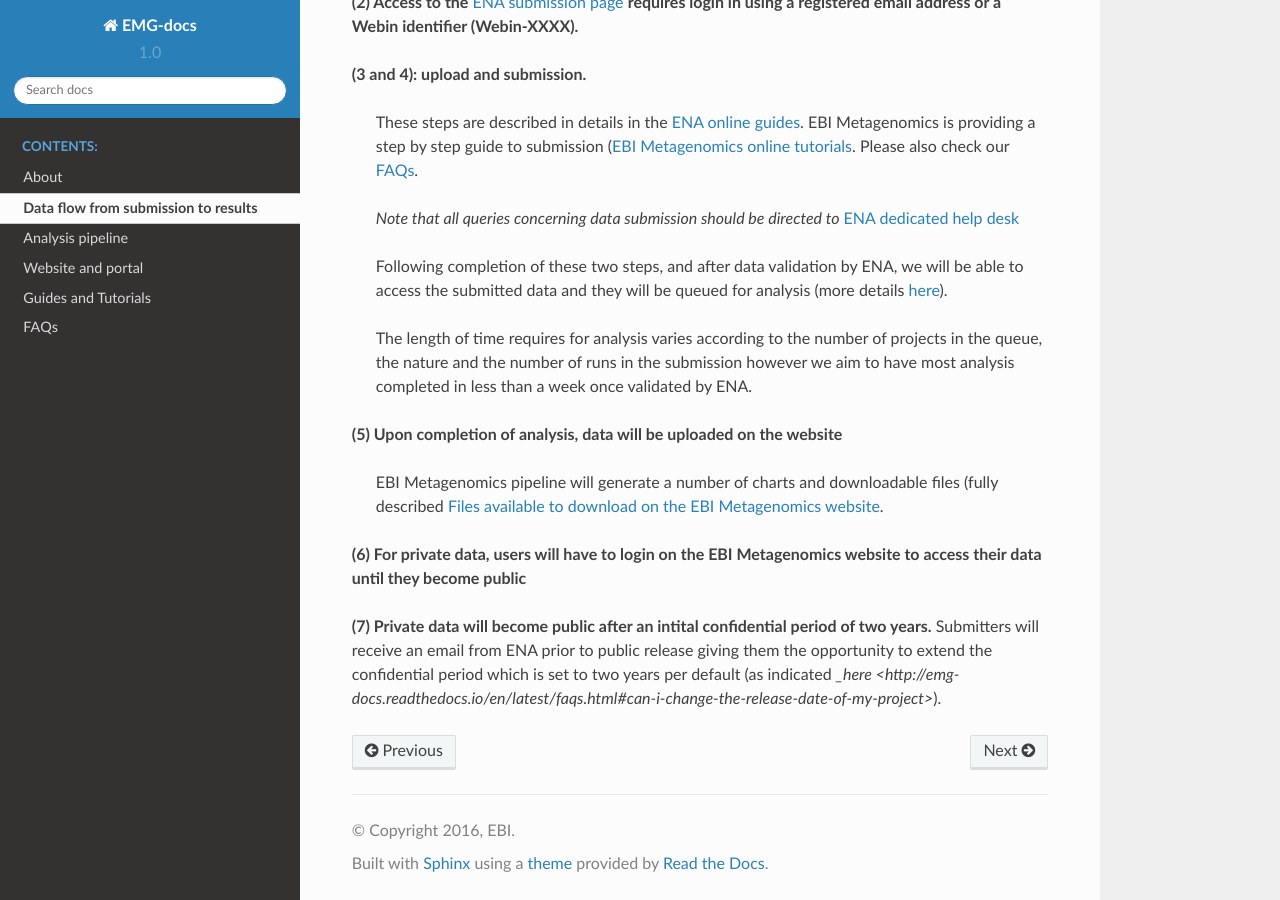
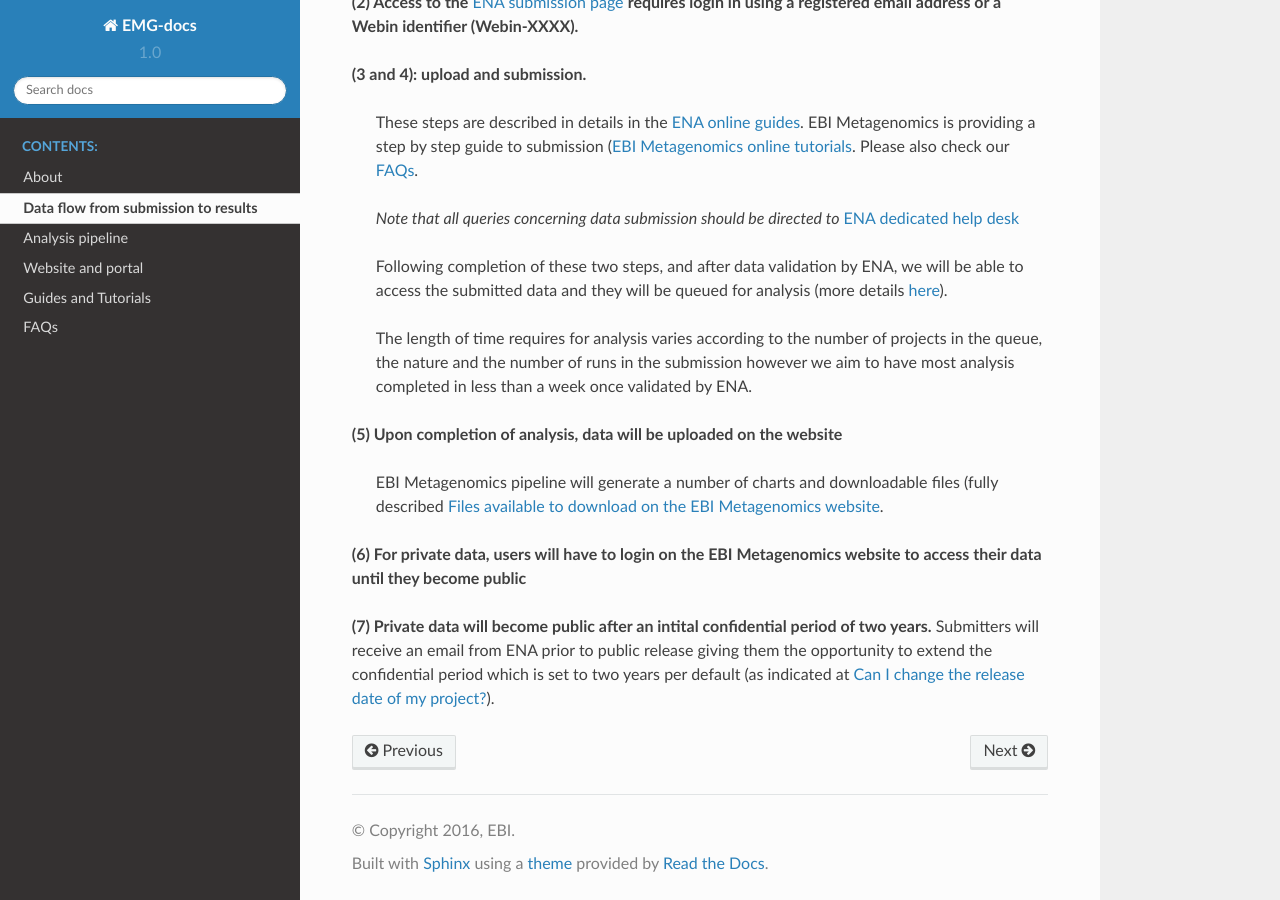
Before and after one commit to EBI-Metagenomics/EMG-docs, a Sphinx documentation site: the page built from docs/dataflow.rst, in a window 1280 px wide and 900 px high, scrolled down 1661 px. Built offline with Sphinx 7.4.7 and the Read the Docs theme 2.0.0, drawn with Linux system fonts in a browser that asks for light colours.

Commit message:
Update dataflow.rst

```diff
--- a/docs/dataflow.rst
+++ b/docs/dataflow.rst
@@ -30,4 +30,4 @@ The graph below summarize the EBI Metagenomics data flow from submission to anal
 **(6) For private data, users will have to login on the EBI Metagenomics website to access their data until they become public**
 
 **(7) Private data will become public after an intital confidential period of two years.**
-Submitters will receive an email from ENA prior to public release giving them the opportunity to extend the confidential period which is set to two years per default (as indicated `_here <http://emg-docs.readthedocs.io/en/latest/faqs.html#can-i-change-the-release-date-of-my-project>`).
+Submitters will receive an email from ENA prior to public release giving them the opportunity to extend the confidential period which is set to two years per default (as indicated at :ref:`Can I change the release date of my project?`).
```
